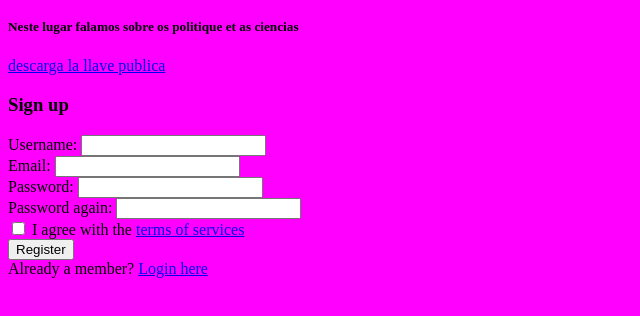
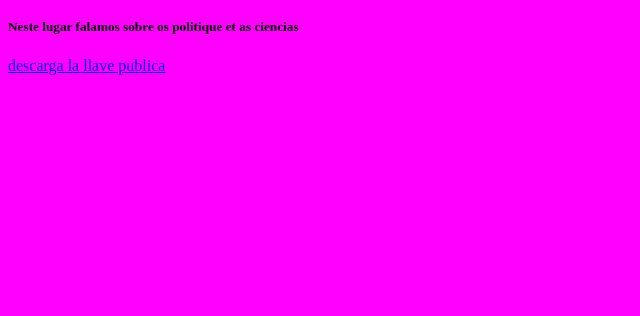
Before and after one commit to Rogue8759/rogue8759.github.io, a plain HTML site: page index.html in a window 1280 px wide. Shown: the part 48-364 px from the top of the page, without its empty margins (0-640 px from the left). Drawn offline with Linux system fonts and the light colour scheme.

Commit message:
removed the login option

```diff
--- a/index.html
+++ b/index.html
@@ -8,31 +8,4 @@
 <a href="key.asc">descarga la llave publica</a>
 </head>
 <body>
-  <form action="register.php" method="post">
-    <h3>Sign up</h3>
-    <div>
-      <label for="username">Username:</label>
-      <input type="text" name="username" id="username">
-     </div>
-     <div>
-      <label for="email">Email:</label>
-      <input type="email" name="email" id="email">
-     </div>
-     <div>
-      <label for="password">Password:</label>
-      <input type="password" name="password" id="password">
-     </div>
-     <div>
-      <label for="password2">Password again:</label>
-      <input type="password" name="password2" id="password2">
-     </div>
-     <div>
-      <label for="agree">
-        <input type="checkbox" name="agree" id="agree" value="yes"/> I agree with the
-        <a href="#" title="terms of services">terms of services</a>
-      </label>
-     </div>
-     <button type="submit">Register</button>
-     <footer>Already a member? <a href="login.php">Login here</a></footer>
-   </form>
 </body>
```
